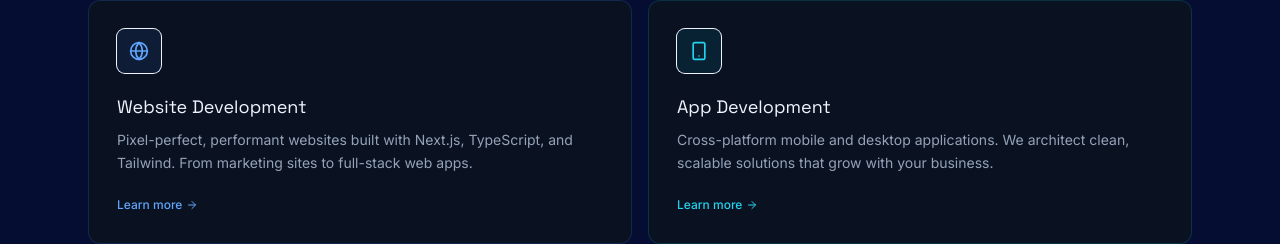
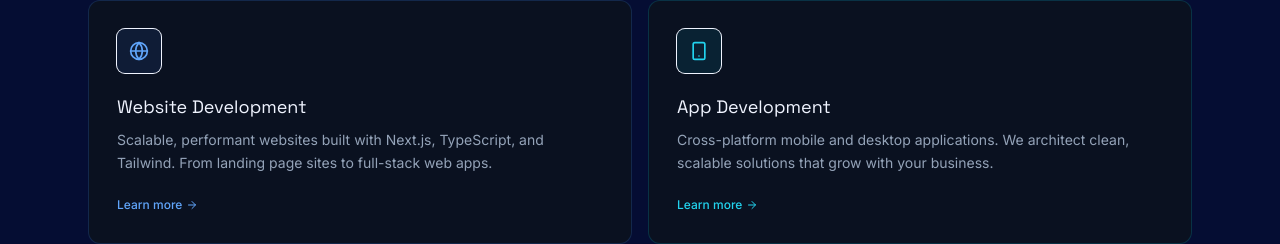
Before and after one commit to Bean-Systems-Development/BSD-site, a Next.js app: page / in a window 1280 px wide. Shown: the part 1496-1740 px from the top of the page. Built offline with nearby package versions, Linux system fonts and the light colour scheme.

Commit message:
refactor(services): update services offered

```diff
--- a/app/_components/ServicesOverview.tsx
+++ b/app/_components/ServicesOverview.tsx
@@ -6,7 +6,7 @@ const services = [
     icon: Globe,
     title: "Website Development",
     description:
-      "Pixel-perfect, performant websites built with Next.js, TypeScript, and Tailwind. From marketing sites to full-stack web apps.",
+      "Scalable, performant websites built with Next.js, TypeScript, and Tailwind. From landing page sites to full-stack web apps.",
     href: "/services#web",
     accent: "text-electric-bright",
     bg: "bg-electric/10",
```
